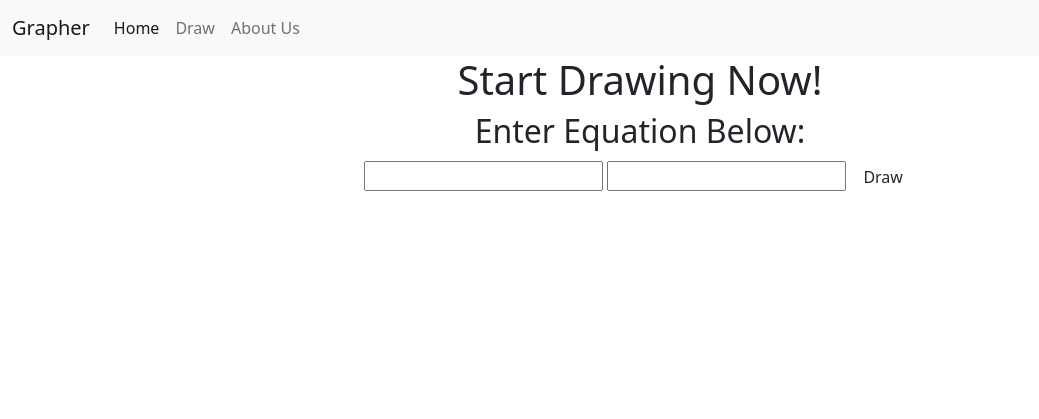
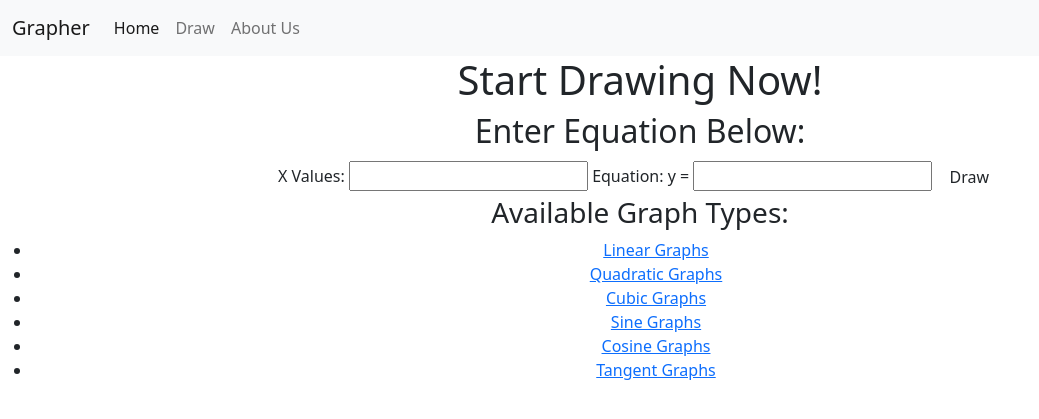
Before and after one commit to YalTheWebDev/GraphDrawer, a Flask app: page /draw in a window 1280 px wide. Shown: the top 419 px of the page, without its empty margins (0-1039 px from the left). Run offline with Flask 2, Linux system fonts and the light colour scheme.

Commit message:
Initialize Commit

```diff
--- a/app.py
+++ b/app.py
@@ -31,9 +31,31 @@ def draw_page():
     def create_figure():
         fig = Figure()
         axis = fig.add_subplot(1, 1, 1)
-        xs = range(int(request.form['GraphXValues']))
-        ys = [np.sin(x) for x in xs]
-        axis.plot(xs, ys)
+        if ',' not in request.form['GraphXValues']:
+            xs = range(int(request.form['GraphXValues']))
+            if request.form['GraphYValues'] == 'sin(x)':
+                ys = [np.sin(x) for x in xs]
+                axis.plot(xs, ys)
+            elif request.form['GraphYValues'] == '2x':
+                ys = [x * 2 for x in xs]
+                axis.plot(xs, ys)
+            elif request.form['GraphYValues'] == 'x^2+2x+24':
+                xs = range(-int(request.form['GraphXValues']), int(request.form['GraphXValues']))
+                ys = [x**2+(2*x)+24 for x in xs]
+                print(ys)
+                axis.plot(xs, ys)
+            elif request.form['GraphYValues'] == 'x^3+2x^2+3x+25':
+                xs = range(-int(request.form['GraphXValues']), int(request.form['GraphXValues']))
+                ys = [x**3 + (2 * x**2) + (3 * x) + 25 for x in xs]
+                axis.plot(xs, ys)
+            elif request.form['GraphYValues'] == 'cos(x)':
+                xs = range(-int(request.form['GraphXValues']), int(request.form['GraphXValues']))
+                ys = [np.cos(x) for x in xs]
+                axis.plot(xs, ys)
+            elif request.form['GraphYValues'] == 'tan(x)':
+                xs = range(-int(request.form['GraphXValues']), int(request.form['GraphXValues']))
+                ys = [np.tan(x) for x in xs]
+                axis.plot(xs, ys)
         return fig
 
     if request.method == 'POST':
--- a/templates/draw.html
+++ b/templates/draw.html
@@ -4,9 +4,20 @@
         <h1 id="title">Start Drawing Now!</h1>
         <form action="/draw" method="POST">
             <h2>Enter Equation Below:</h2>
+            <label for="GraphXValues">X Values:</label>
             <input type="text" name="GraphXValues" id="GraphXValues">
+            <label for="GraphYValues">Equation: y =</label>
             <input type="text" name="GraphYValues" id="GraphYValues">
             <input type="submit" value="Draw" class="btn draw-btn">
         </form>
+        <h3>Available Graph Types:</h3>
+        <ul>
+            <li><a href="#">Linear Graphs</a></li>
+            <li><a href="#">Quadratic Graphs</a></li>
+            <li><a href="#">Cubic Graphs</a></li>
+            <li><a href="#">Sine Graphs</a></li>
+            <li><a href="#">Cosine Graphs</a></li>
+            <li><a href="#">Tangent Graphs</a></li>
+        </ul>
     </div>
 {% endblock %}
```
